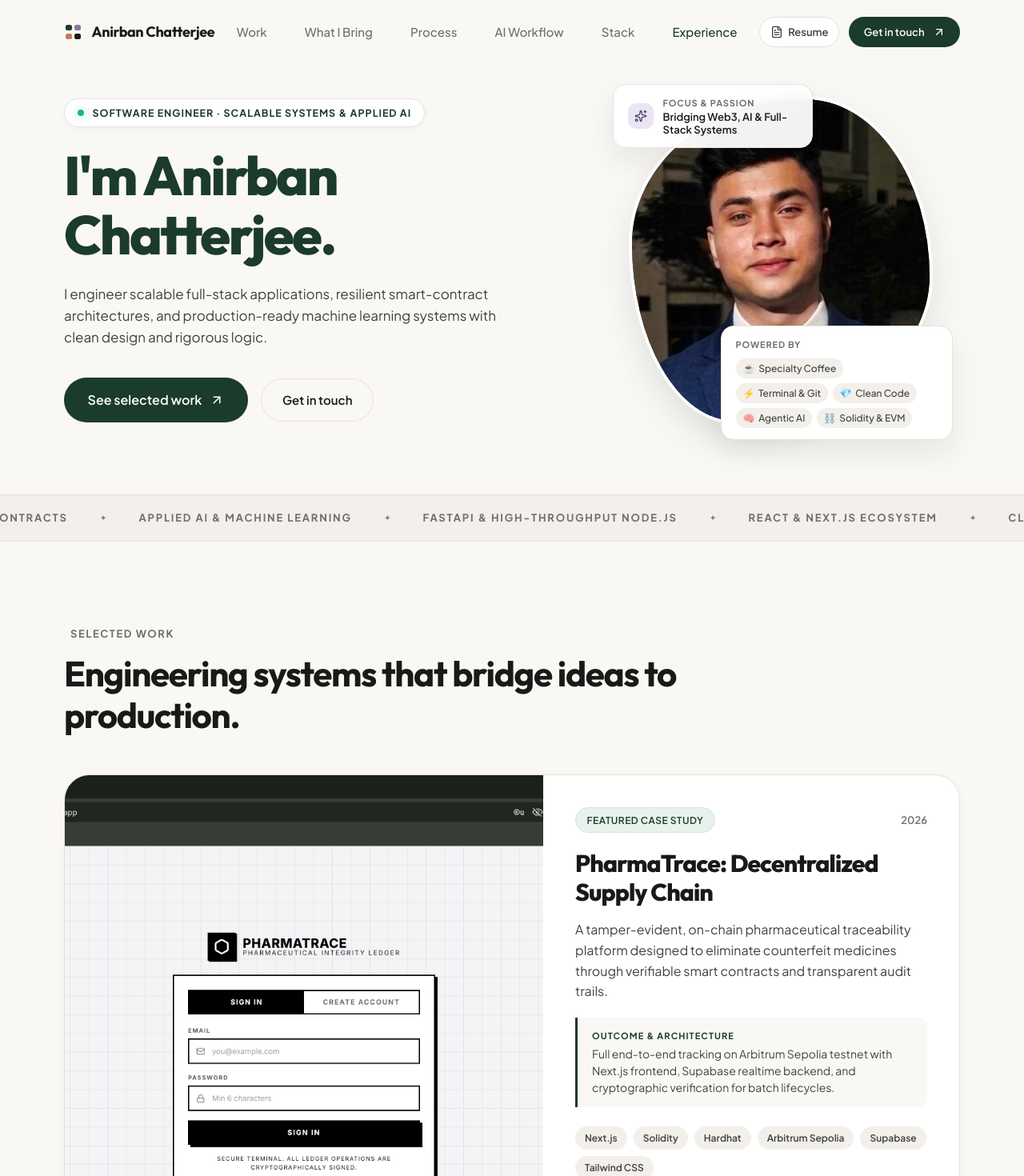
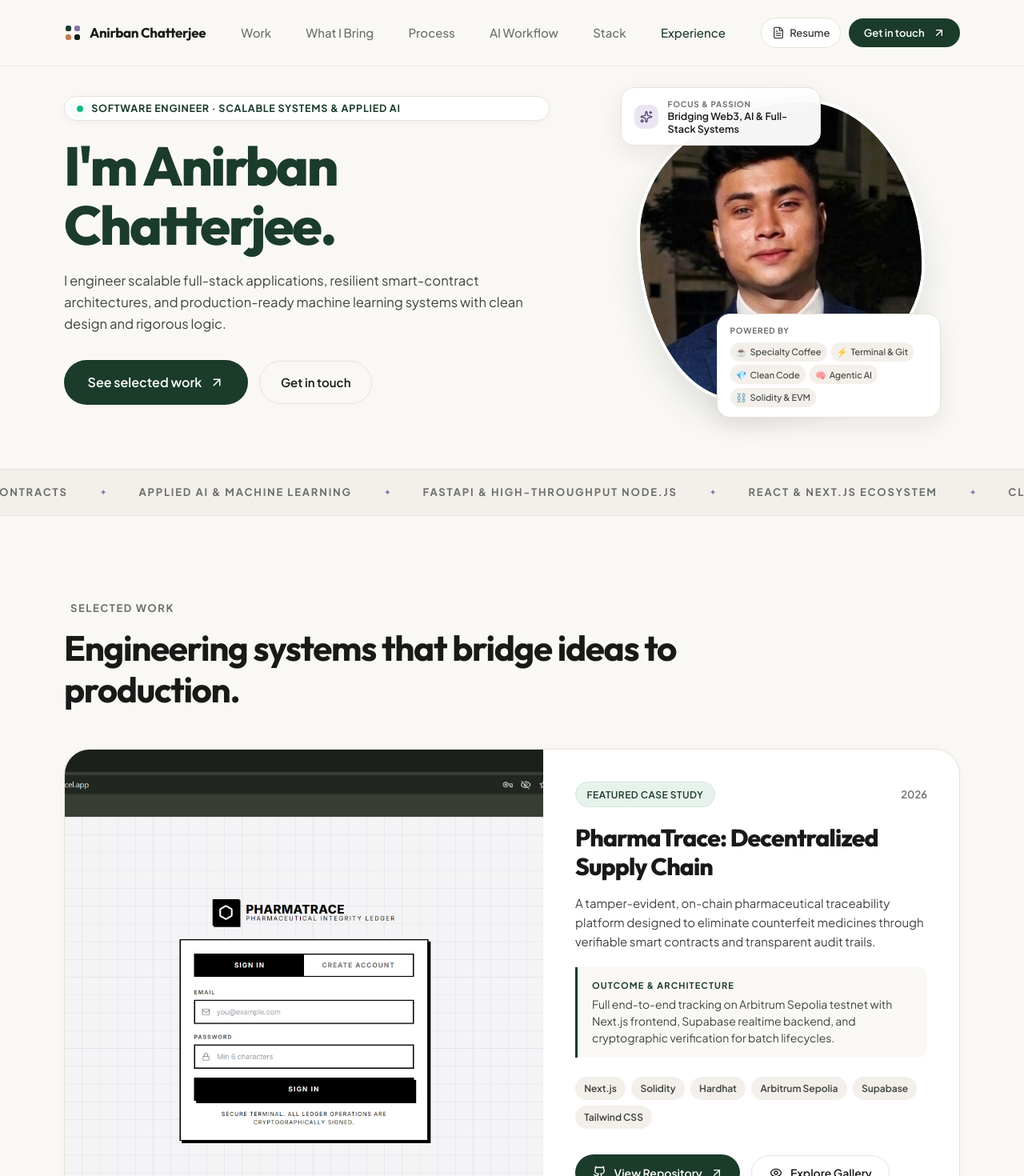
Before and after one commit to Anirban4ru/Anirban4ru, a React (Vite) app: page / in a window 1280 px wide. Shown: the top 1470 px of the page at 80% size. Built offline with nearby package versions, Linux system fonts and the light colour scheme.

Commit message:
fix: resolve fixed navbar visibility on scroll and optimize mobile/tablet layout organization

```diff
--- a/src/App.jsx
+++ b/src/App.jsx
@@ -49,9 +49,12 @@
           onFinish={handleFinishPreloader}
         />
       )}
+
+      {/* Fixed Navbar placed at top-level so position:fixed is always relative to the viewport */}
+      <Navbar />
+
       <div className={`site-content-unravel-wrap ${unraveling ? 'is-unraveled' : 'is-standby'}`}>
         <DecorativeDot />
-        <Navbar />
         <main>
           <Hero />
           <MarqueeTicker />
--- a/src/components/Hero.css
+++ b/src/components/Hero.css
@@ -1,19 +1,19 @@
 .hero-section {
-  padding: 7.5rem 0 5.5rem;
+  padding: 7.5rem 0 5rem;
   position: relative;
   overflow: hidden;
 }
 
 @media (max-width: 768px) {
   .hero-section {
-    padding: 6.25rem 0 4rem;
+    padding: 6.25rem 0 3.5rem;
   }
 }
 
 .hero-container {
   display: grid;
   grid-template-columns: 1fr;
-  gap: 3.5rem;
+  gap: 3rem;
   align-items: center;
 }
 
@@ -30,17 +30,23 @@
   flex-direction: column;
 }
 
+@media (max-width: 768px) {
+  .hero-text-col {
+    align-items: flex-start;
+  }
+}
+
 .hero-eyebrow-badge {
   display: inline-flex;
   align-items: center;
-  gap: 0.65rem;
-  padding: 0.45rem 1rem;
+  gap: 0.625rem;
+  padding: 0.45rem 0.95rem;
   border-radius: var(--radius-pill);
   background-color: #FFFFFF;
   border: 1.5px solid var(--border-light);
   box-shadow: var(--shadow-sm);
-  width: max-content;
-  margin-bottom: 1.5rem;
+  max-width: 100%;
+  margin-bottom: 1.25rem;
   transition: all var(--transition-fast);
 }
 
@@ -74,35 +80,48 @@
 
 .eyebrow-text {
   font-family: var(--font-sans);
-  font-size: 0.78125rem;
+  font-size: clamp(0.6875rem, 1.8vw, 0.78125rem);
   font-weight: 700;
   text-transform: uppercase;
-  letter-spacing: 0.08em;
+  letter-spacing: 0.06em;
   color: var(--green-primary);
+  white-space: normal;
+  line-height: 1.2;
 }
 
 .hero-title {
-  font-size: clamp(2.75rem, 5.5vw, 4.25rem);
+  font-size: clamp(2.25rem, 5.5vw, 4.25rem);
   font-weight: 800;
   line-height: 1.08;
   letter-spacing: -0.035em;
   color: var(--green-primary);
-  margin-bottom: 1.5rem;
+  margin-bottom: 1.25rem;
 }
 
 .hero-description {
-  font-size: clamp(1.0625rem, 1.3vw, 1.25rem);
+  font-size: clamp(1rem, 1.3vw, 1.25rem);
   line-height: 1.6;
   color: var(--text-body);
   max-width: 580px;
-  margin-bottom: 2.25rem;
+  margin-bottom: 2rem;
 }
 
 .hero-cta-group {
   display: flex;
   align-items: center;
   flex-wrap: wrap;
-  gap: 1rem;
+  gap: 0.875rem;
+}
+
+@media (max-width: 480px) {
+  .hero-cta-group {
+    width: 100%;
+  }
+
+  .hero-cta-group .btn-pill {
+    width: 100%;
+    justify-content: center;
+  }
 }
 
 .hero-primary-btn {
@@ -115,13 +134,23 @@
   display: flex;
   justify-content: center;
   position: relative;
+  width: 100%;
 }
 
 .hero-image-wrapper {
   position: relative;
   width: 100%;
-  max-width: 380px;
-  aspect-ratio: 1 / 1.08;
+  max-width: 360px;
+  aspect-ratio: 1 / 1.05;
+  margin: 0 auto;
+}
+
+@media (max-width: 640px) {
+  .hero-image-wrapper {
+    max-width: 280px;
+    aspect-ratio: 1;
+    margin: 1.5rem auto 1.5rem;
+  }
 }
 
 .blob-image-container {
@@ -150,12 +179,13 @@
 /* Floating Cards */
 .hero-float-card {
   position: absolute;
-  background-color: rgba(255, 255, 255, 0.95);
-  backdrop-filter: blur(10px);
+  background-color: rgba(255, 255, 255, 0.96);
+  backdrop-filter: blur(12px);
+  -webkit-backdrop-filter: blur(12px);
   border: 1px solid var(--border-light);
   border-radius: var(--radius-md);
-  padding: 0.875rem 1.125rem;
-  box-shadow: var(--shadow-lg);
+  padding: 0.75rem 1rem;
+  box-shadow: 0 10px 30px rgba(24, 26, 24, 0.08);
   z-index: 10;
   transition: transform var(--transition-normal);
 }
@@ -164,7 +194,7 @@
   transform: translateY(-4px);
 }
 
-/* Floating Card 1: Top Right / Left */
+/* Floating Card 1: Focus & Passion */
 .card-tagline {
   top: -15px;
   left: -20px;
@@ -174,16 +204,18 @@
   max-width: 250px;
 }
 
-@media (max-width: 640px) {
+@media (max-width: 768px) {
   .card-tagline {
-    left: 0px;
-    top: -20px;
+    left: -8px;
+    top: -16px;
+    max-width: 220px;
+    padding: 0.6rem 0.85rem;
   }
 }
 
 .float-card-icon-badge {
-  width: 32px;
-  height: 32px;
+  width: 30px;
+  height: 30px;
   border-radius: var(--radius-sm);
   background-color: var(--lavender-bg);
   color: var(--lavender-tag-text);
@@ -195,7 +227,7 @@
 
 .float-card-label {
   display: block;
-  font-size: 0.6875rem;
+  font-size: 0.625rem;
   font-weight: 700;
   letter-spacing: 0.08em;
   color: var(--text-muted);
@@ -203,54 +235,56 @@
 }
 
 .float-card-text {
-  font-size: 0.8125rem;
+  font-size: 0.78125rem;
   font-weight: 600;
   color: var(--text-main);
   line-height: 1.25;
 }
 
-/* Floating Card 2: Bottom Right */
+/* Floating Card 2: Powered By */
 .card-powered-by {
   bottom: -20px;
-  right: -25px;
-  max-width: 290px;
+  right: -20px;
+  max-width: 280px;
   background-color: #FFFFFF;
 }
 
-@media (max-width: 640px) {
+@media (max-width: 768px) {
   .card-powered-by {
-    right: 0px;
-    bottom: -25px;
+    right: -8px;
+    bottom: -16px;
+    max-width: 230px;
+    padding: 0.6rem 0.85rem;
   }
 }
 
 .float-card-eyebrow {
   display: block;
-  font-size: 0.6875rem;
+  font-size: 0.625rem;
   font-weight: 700;
   letter-spacing: 0.08em;
   color: var(--text-muted);
-  margin-bottom: 0.5rem;
+  margin-bottom: 0.4rem;
 }
 
 .powered-chips-grid {
   display: flex;
   flex-wrap: wrap;
-  gap: 0.35rem;
+  gap: 0.3rem;
 }
 
 .powered-chip {
   display: inline-flex;
   align-items: center;
-  gap: 0.3rem;
-  padding: 0.2rem 0.55rem;
+  gap: 0.25rem;
+  padding: 0.2rem 0.45rem;
   border-radius: var(--radius-pill);
   background-color: var(--bg-cream-alt);
-  font-size: 0.75rem;
+  font-size: 0.6875rem;
   font-weight: 500;
   color: var(--text-body);
 }
 
 .chip-emoji {
-  font-size: 0.75rem;
+  font-size: 0.6875rem;
 }
--- a/src/components/Navbar.css
+++ b/src/components/Navbar.css
@@ -1,3 +1,7 @@
+/* ==========================================================================
+   Navbar Styles - High-Performance Morphing Floating Island
+   ========================================================================== */
+
 /* Scroll Progress Indicator at very top */
 .scroll-progress-bar {
   position: fixed;
@@ -6,18 +10,18 @@
   height: 3px;
   width: 0%;
   background: linear-gradient(90deg, #8773A6, #1B3B2B);
-  z-index: 1000;
+  z-index: 10000;
   transition: width 0.1s ease-out;
 }
 
-/* Header Container */
+/* Header Container - Fixed across full viewport with top priority z-index */
 .navbar-header {
   position: fixed;
   top: 0;
   left: 0;
   width: 100%;
-  z-index: 100;
-  transition: all 0.45s cubic-bezier(0.16, 1, 0.3, 1);
+  z-index: 9990;
+  transition: all 0.4s cubic-bezier(0.16, 1, 0.3, 1);
   display: flex;
   justify-content: center;
   pointer-events: none;
@@ -30,23 +34,24 @@
   justify-content: space-between;
   width: 100%;
   max-width: var(--container-max);
-  padding: 0 1.5rem;
-  height: 80px;
-  transition: all 0.45s cubic-bezier(0.16, 1, 0.3, 1);
+  padding: 0 1.25rem;
+  height: 76px;
+  transition: all 0.4s cubic-bezier(0.16, 1, 0.3, 1);
 }
 
 @media (min-width: 768px) {
   .navbar-container {
     padding: 0 2.5rem;
+    height: 82px;
   }
 }
 
-/* State 1: Expanded (At Top) */
+/* State 1: Expanded (At Top of Page) */
 .navbar-header.is-expanded {
-  background-color: rgba(250, 248, 245, 0.85);
-  backdrop-filter: blur(12px);
-  -webkit-backdrop-filter: blur(12px);
-  border-bottom: 1px solid transparent;
+  background-color: rgba(250, 248, 245, 0.92);
+  backdrop-filter: blur(16px);
+  -webkit-backdrop-filter: blur(16px);
+  border-bottom: 1px solid rgba(231, 226, 216, 0.6);
 }
 
 .navbar-header.is-expanded .nav-link-icon {
@@ -61,50 +66,58 @@
   display: none;
 }
 
-/* State 2: Shrunk Floating Pill (When Scrolled) */
+/* State 2: Shrunk Floating Island Pill (When Scrolled Down) */
 .navbar-header.is-shrunk-pill {
-  top: 14px;
+  top: 12px;
+  padding: 0 0.75rem;
 }
 
 .navbar-header.is-shrunk-pill .navbar-container {
   max-width: 680px;
-  height: 56px;
-  background-color: rgba(255, 255, 255, 0.92);
+  height: 54px;
+  background-color: rgba(255, 255, 255, 0.95);
   backdrop-filter: blur(20px);
   -webkit-backdrop-filter: blur(20px);
-  border: 1px solid rgba(231, 226, 216, 0.85);
+  border: 1px solid rgba(27, 59, 43, 0.12);
   border-radius: var(--radius-pill);
-  padding: 0 1.25rem;
-  box-shadow: 0 12px 36px rgba(24, 26, 24, 0.08), 0 2px 8px rgba(24, 26, 24, 0.04);
+  padding: 0 1rem;
+  box-shadow: 0 12px 36px rgba(24, 26, 24, 0.09), 0 2px 8px rgba(24, 26, 24, 0.04);
 }
 
-/* Logo morphing */
+@media (max-width: 899px) {
+  .navbar-header.is-shrunk-pill .navbar-container {
+    max-width: 480px;
+    padding: 0 0.875rem;
+  }
+}
+
+/* Logo & 2x2 Grid Mark */
 .navbar-logo {
   display: flex;
   align-items: center;
-  gap: 0.75rem;
+  gap: 0.65rem;
   text-decoration: none;
   flex-shrink: 0;
 }
 
 .logo-grid-mark {
   display: grid;
-  grid-template-columns: repeat(2, 7.5px);
-  grid-template-rows: repeat(2, 7.5px);
+  grid-template-columns: repeat(2, 7px);
+  grid-template-rows: repeat(2, 7px);
   gap: 3.5px;
   padding: 2px;
 }
 
 .logo-dot {
-  width: 7.5px;
-  height: 7.5px;
+  width: 7px;
+  height: 7px;
   border-radius: 2.5px;
   display: inline-block;
   transition: transform var(--transition-fast);
 }
 
 .navbar-logo:hover .logo-dot {
-  transform: scale(1.18);
+  transform: scale(1.2);
 }
 
 .dot-green {
@@ -125,15 +138,24 @@
 
 .logo-text {
   font-family: var(--font-display);
-  font-size: 1.125rem;
+  font-size: 1.0625rem;
   font-weight: 700;
   letter-spacing: -0.02em;
   color: var(--text-main);
-  transition: opacity 0.3s ease, transform 0.3s ease;
+  transition: opacity 0.3s ease;
+  white-space: nowrap;
 }
 
+/* In Shrunk State: On desktop hide full name for compact island; on mobile keep concise name */
 .navbar-header.is-shrunk-pill .logo-text {
   display: none;
+}
+
+@media (max-width: 899px) {
+  .navbar-header.is-shrunk-pill .logo-text {
+    display: inline-block;
+    font-size: 0.9375rem;
+  }
 }
 
 /* Desktop Nav List */
@@ -150,13 +172,13 @@
 .nav-links-list {
   display: flex;
   align-items: center;
-  gap: 1.75rem;
+  gap: 1.5rem;
   list-style: none;
   transition: gap 0.35s ease;
 }
 
 .navbar-header.is-shrunk-pill .nav-links-list {
-  gap: 0.65rem;
+  gap: 0.5rem;
 }
 
 .nav-item-wrapper {
@@ -220,6 +242,7 @@
   pointer-events: none;
   transition: all 0.2s cubic-bezier(0.16, 1, 0.3, 1);
   box-shadow: var(--shadow-sm);
+  z-index: 10001;
 }
 
 .navbar-header.is-shrunk-pill .nav-item-wrapper:hover .nav-tooltip {
@@ -231,7 +254,7 @@
 .navbar-actions {
   display: flex;
   align-items: center;
-  gap: 0.75rem;
+  gap: 0.625rem;
 }
 
 .btn-resume-link {
@@ -259,12 +282,12 @@
 }
 
 .nav-cta-btn {
-  padding: 0.55rem 1.15rem;
+  padding: 0.5rem 1.15rem;
   font-size: 0.8125rem;
 }
 
 .navbar-header.is-shrunk-pill .nav-cta-btn {
-  padding: 0.45rem 0.85rem;
+  padding: 0.4rem 0.85rem;
 }
 
 .navbar-header.is-shrunk-pill .cta-text {
@@ -283,6 +306,12 @@
   justify-content: center;
   color: var(--text-main);
   padding: 0.4rem;
+  border-radius: var(--radius-sm);
+  transition: background-color var(--transition-fast);
+}
+
+.mobile-menu-toggle:hover {
+  background-color: var(--bg-cream-alt);
 }
 
 @media (min-width: 900px) {
@@ -291,47 +320,67 @@
   }
 }
 
-/* Mobile Drawer */
+/* Mobile Drawer - Dropdown Sheet */
 .mobile-nav-drawer {
   position: fixed;
-  top: 75px;
+  top: 72px;
   left: 0;
   width: 100%;
-  height: calc(100vh - 75px);
-  background-color: rgba(24, 26, 24, 0.4);
-  backdrop-filter: blur(6px);
-  z-index: 99;
+  height: calc(100vh - 72px);
+  background-color: rgba(24, 26, 24, 0.45);
+  backdrop-filter: blur(8px);
+  -webkit-backdrop-filter: blur(8px);
+  z-index: 9998;
   pointer-events: auto;
+  animation: fadeIn 0.25s ease-out forwards;
 }
 
 .mobile-nav-content {
-  background-color: var(--bg-cream);
-  padding: 2rem 1.5rem 2.5rem;
+  background-color: #FAF8F5;
+  padding: 1.75rem 1.5rem 2.25rem;
   border-bottom: 1px solid var(--border-light);
-  box-shadow: var(--shadow-lg);
+  box-shadow: 0 16px 36px rgba(0, 0, 0, 0.12);
   display: flex;
   flex-direction: column;
   gap: 1.5rem;
+  animation: slideDown 0.3s cubic-bezier(0.16, 1, 0.3, 1) forwards;
+}
+
+@keyframes fadeIn {
+  from { opacity: 0; }
+  to { opacity: 1; }
+}
+
+@keyframes slideDown {
+  from { transform: translateY(-20px); opacity: 0; }
+  to { transform: translateY(0); opacity: 1; }
 }
 
 .mobile-nav-list {
   list-style: none;
   display: flex;
   flex-direction: column;
-  gap: 1.125rem;
+  gap: 1rem;
 }
 
 .mobile-nav-link {
   display: flex;
   align-items: center;
-  gap: 0.75rem;
+  gap: 0.85rem;
   font-size: 1.125rem;
   font-weight: 600;
   color: var(--text-main);
+  padding: 0.35rem 0;
+}
+
+.mobile-nav-link:hover {
+  color: var(--green-primary);
 }
 
 .mobile-link-icon {
   color: var(--green-primary);
+  display: flex;
+  align-items: center;
 }
 
 .mobile-nav-extra {
@@ -342,7 +391,7 @@
 .mobile-resume-link {
   display: inline-flex;
   align-items: center;
-  gap: 0.5rem;
+  gap: 0.6rem;
   font-size: 1rem;
   font-weight: 600;
   color: var(--green-primary);
@@ -351,4 +400,6 @@
 .mobile-drawer-cta {
   width: 100%;
   text-align: center;
+  padding: 0.85rem;
+  font-size: 0.9375rem;
 }
--- a/src/components/Projects.css
+++ b/src/components/Projects.css
@@ -29,12 +29,18 @@
 .featured-card-visual {
   position: relative;
   background-color: var(--bg-cream-alt);
-  min-height: 320px;
+  min-height: 280px;
   overflow: hidden;
   cursor: pointer;
   display: flex;
   align-items: center;
   justify-content: center;
+}
+
+@media (max-width: 640px) {
+  .featured-card-visual {
+    min-height: 220px;
+  }
 }
 
 .featured-card-img {
@@ -58,11 +64,12 @@
   gap: 0.45rem;
   padding: 0.45rem 0.85rem;
   border-radius: var(--radius-pill);
-  background-color: rgba(24, 26, 24, 0.82);
+  background-color: rgba(24, 26, 24, 0.85);
   color: #FFFFFF;
   font-size: 0.75rem;
   font-weight: 600;
   backdrop-filter: blur(8px);
+  -webkit-backdrop-filter: blur(8px);
   border: 1px solid rgba(255, 255, 255, 0.2);
   transition: all var(--transition-fast);
 }
@@ -81,7 +88,7 @@
 
 @media (max-width: 640px) {
   .featured-card-content {
-    padding: 1.75rem;
+    padding: 1.5rem 1.25rem;
   }
 }
 
@@ -90,6 +97,7 @@
   align-items: center;
   justify-content: space-between;
   margin-bottom: 1.25rem;
+  gap: 0.5rem;
 }
 
 .project-year-tag {
@@ -99,7 +107,7 @@
 }
 
 .featured-project-title {
-  font-size: clamp(1.5rem, 2.5vw, 1.875rem);
+  font-size: clamp(1.35rem, 2.5vw, 1.875rem);
   font-weight: 800;
   line-height: 1.2;
   color: var(--text-main);
@@ -107,7 +115,7 @@
 }
 
 .featured-project-desc {
-  font-size: 1rem;
+  font-size: 0.9375rem;
   line-height: 1.6;
   color: var(--text-body);
   margin-bottom: 1.25rem;
@@ -140,12 +148,12 @@
 .project-stack-row {
   display: flex;
   flex-wrap: wrap;
-  gap: 0.5rem;
+  gap: 0.45rem;
   margin-bottom: 2rem;
 }
 
 .tech-chip {
-  padding: 0.3rem 0.75rem;
+  padding: 0.3rem 0.7rem;
   border-radius: var(--radius-pill);
   background-color: var(--bg-cream-alt);
   font-size: 0.75rem;
@@ -156,8 +164,19 @@
 .project-actions-row {
   display: flex;
   align-items: center;
-  gap: 1rem;
+  gap: 0.875rem;
   flex-wrap: wrap;
+}
+
+@media (max-width: 480px) {
+  .project-actions-row {
+    width: 100%;
+  }
+
+  .project-actions-row .project-link-btn {
+    width: 100%;
+    justify-content: center;
+  }
 }
 
 .project-link-btn {
@@ -169,7 +188,7 @@
 .secondary-projects-grid {
   display: grid;
   grid-template-columns: 1fr;
-  gap: 2rem;
+  gap: 1.75rem;
 }
 
 @media (min-width: 640px) {
@@ -220,7 +239,7 @@
 }
 
 .project-card-body {
-  padding: 1.5rem;
+  padding: 1.5rem 1.25rem;
   display: flex;
   flex-direction: column;
   flex: 1;
@@ -231,10 +250,11 @@
   align-items: center;
   justify-content: space-between;
   margin-bottom: 0.875rem;
+  gap: 0.5rem;
 }
 
 .project-card-title {
-  font-size: 1.25rem;
+  font-size: 1.1875rem;
   font-weight: 700;
   line-height: 1.3;
   color: var(--text-main);
@@ -260,7 +280,7 @@
 
 .project-card-footer {
   margin-top: auto;
-  padding-top: 1.25rem;
+  padding-top: 1.125rem;
   border-top: 1px solid var(--border-subtle);
 }
 
@@ -278,17 +298,18 @@
   text-decoration: underline;
 }
 
-/* Lightbox Modal */
+/* Lightbox Modal with Priority Z-Index */
 .lightbox-overlay {
   position: fixed;
   inset: 0;
-  background-color: rgba(24, 26, 24, 0.85);
+  background-color: rgba(24, 26, 24, 0.88);
   backdrop-filter: blur(8px);
-  z-index: 200;
+  -webkit-backdrop-filter: blur(8px);
+  z-index: 100000;
   display: flex;
   align-items: center;
   justify-content: center;
-  padding: 1.5rem;
+  padding: 1rem;
 }
 
 .lightbox-dialog {
@@ -307,26 +328,26 @@
   display: flex;
   align-items: center;
   justify-content: space-between;
-  padding: 1.25rem 1.5rem;
+  padding: 1rem 1.25rem;
   border-bottom: 1px solid var(--border-light);
 }
 
 .lightbox-title-wrap {
   display: flex;
   align-items: center;
-  gap: 0.85rem;
+  gap: 0.75rem;
 }
 
 .lightbox-title {
-  font-size: 1.125rem;
+  font-size: 1rem;
   font-weight: 700;
   color: var(--text-main);
 }
 
 .lightbox-counter {
-  font-size: 0.8125rem;
+  font-size: 0.75rem;
   font-weight: 600;
-  padding: 0.2rem 0.6rem;
+  padding: 0.2rem 0.55rem;
   background-color: var(--bg-cream-alt);
   border-radius: var(--radius-pill);
   color: var(--text-muted);
@@ -334,7 +355,7 @@
 
 .lightbox-close-btn {
   color: var(--text-muted);
-  padding: 0.4rem;
+  padding: 0.35rem;
   border-radius: var(--radius-sm);
   transition: all var(--transition-fast);
 }
@@ -350,14 +371,14 @@
   display: flex;
   align-items: center;
   justify-content: center;
-  min-height: 400px;
-  max-height: 68vh;
+  min-height: 280px;
+  max-height: 65vh;
   overflow: hidden;
 }
 
 .lightbox-active-img {
   max-width: 100%;
-  max-height: 68vh;
+  max-height: 65vh;
   object-fit: contain;
 }
 
@@ -365,12 +386,13 @@
   position: absolute;
   top: 50%;
   transform: translateY(-50%);
-  width: 44px;
-  height: 44px;
+  width: 40px;
+  height: 40px;
   border-radius: 50%;
-  background-color: rgba(255, 255, 255, 0.2);
+  background-color: rgba(255, 255, 255, 0.25);
   color: #FFFFFF;
   backdrop-filter: blur(6px);
+  -webkit-backdrop-filter: blur(6px);
   display: flex;
   align-items: center;
   justify-content: center;
@@ -378,14 +400,14 @@
 }
 
 .lightbox-nav-btn:hover {
-  background-color: rgba(255, 255, 255, 0.4);
+  background-color: rgba(255, 255, 255, 0.45);
   transform: translateY(-50%) scale(1.08);
 }
 
 .prev-btn {
-  left: 1rem;
+  left: 0.75rem;
 }
 
 .next-btn {
-  right: 1rem;
+  right: 0.75rem;
 }
--- a/src/components/Stack.css
+++ b/src/components/Stack.css
@@ -11,12 +11,12 @@
   display: flex;
   flex-wrap: wrap;
   align-items: center;
-  gap: 0.625rem;
-  margin-top: 1.75rem;
+  gap: 0.5rem;
+  margin-top: 1.5rem;
 }
 
 .stack-filter-pill {
-  padding: 0.5rem 1.15rem;
+  padding: 0.45rem 1rem;
   border-radius: var(--radius-pill);
   font-size: 0.8125rem;
   font-weight: 600;
@@ -44,17 +44,17 @@
 /* Squircle Tools Grid */
 .tools-squircle-grid {
   display: grid;
-  grid-template-columns: repeat(auto-fill, minmax(105px, 1fr));
-  gap: 2rem 1.5rem;
+  grid-template-columns: repeat(auto-fill, minmax(100px, 1fr));
+  gap: 1.75rem 1.25rem;
   width: 100%;
-  padding: 1rem 0;
+  padding: 0.75rem 0;
   justify-items: center;
 }
 
 @media (max-width: 640px) {
   .tools-squircle-grid {
-    grid-template-columns: repeat(auto-fill, minmax(88px, 1fr));
-    gap: 1.5rem 1rem;
+    grid-template-columns: repeat(auto-fill, minmax(78px, 1fr));
+    gap: 1.25rem 0.75rem;
   }
 }
 
@@ -62,22 +62,22 @@
   display: flex;
   flex-direction: column;
   align-items: center;
-  gap: 0.75rem;
+  gap: 0.625rem;
   width: 100%;
-  max-width: 110px;
+  max-width: 105px;
   cursor: pointer;
   transition: transform 0.28s cubic-bezier(0.16, 1, 0.3, 1);
   will-change: transform;
 }
 
 .tool-squircle-item:hover {
-  transform: translateY(-8px);
+  transform: translateY(-6px);
 }
 
 .tool-squircle-card {
-  width: 88px;
-  height: 88px;
-  border-radius: 24px;
+  width: 84px;
+  height: 84px;
+  border-radius: 22px;
   background: #FFFFFF;
   display: flex;
   align-items: center;
@@ -91,23 +91,23 @@
 
 @media (max-width: 640px) {
   .tool-squircle-card {
-    width: 78px;
-    height: 78px;
-    border-radius: 20px;
+    width: 72px;
+    height: 72px;
+    border-radius: 18px;
   }
 }
 
 /* Brand Colored Ambient Glow & Lift on Hover */
 .tool-squircle-item:hover .tool-squircle-card {
   border-color: rgba(27, 59, 43, 0.3);
-  box-shadow: 0 18px 36px var(--tool-glow, rgba(27, 59, 43, 0.15)), 0 4px 12px rgba(24, 26, 24, 0.06);
+  box-shadow: 0 16px 32px var(--tool-glow, rgba(27, 59, 43, 0.15)), 0 4px 12px rgba(24, 26, 24, 0.06);
   transform: scale(1.06);
 }
 
 /* Hover Mini-Tag Reveal inside card */
 .tool-card-hover-tag {
   position: absolute;
-  bottom: 4px;
+  bottom: 3px;
   left: 50%;
   transform: translateX(-50%) translateY(10px);
   opacity: 0;
@@ -117,7 +117,7 @@
   text-transform: uppercase;
   color: var(--green-primary);
   background-color: #E8F2EC;
-  padding: 0.15rem 0.45rem;
+  padding: 0.12rem 0.4rem;
   border-radius: var(--radius-pill);
   white-space: nowrap;
   pointer-events: none;
@@ -130,7 +130,7 @@
 }
 
 .tool-squircle-name {
-  font-size: 0.875rem;
+  font-size: 0.8125rem;
   font-weight: 600;
   color: var(--text-body);
   text-align: center;
@@ -144,7 +144,7 @@
 }
 
 .tool-fallback-char {
-  font-size: 1.5rem;
+  font-size: 1.35rem;
   font-weight: 700;
   color: var(--green-primary);
 }
```
